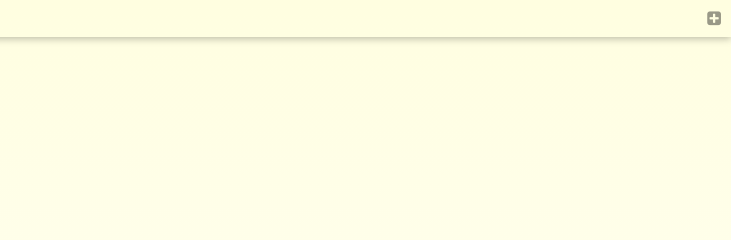
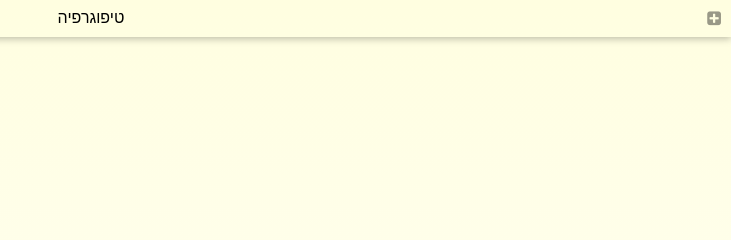
Before and after one commit to Comfuner/spaceTypo, a plain HTML site: page index.html in a window 1280 px wide. Shown: the top 240 px of the page, 549-1280 px from the left. Drawn offline with nearby package versions, Linux system fonts and the light colour scheme; a web font is replaced by a local one.

Commit message:
First Byte

```diff
--- a/index.html
+++ b/index.html
@@ -12,7 +12,7 @@
             <i class="fa fa-plus-square" aria-hidden="true"></i>
         </div>
         <div class="typo-logo">
-            <span></span>
+            <span>טיפוגרפיה</span>
         </div>
         <div class="typo-menu-share">
             <i class="fa fa-facebook-f" aria-hidden="true"></i>
--- /dev/null
+++ b/sass/_mixins.scss
@@ -0,0 +1,11 @@
+@mixin prefix($declarations) {
+  $prefixes: ('webkit','moz','ms','o');
+  @each $property, $value in $declarations {
+    @each $prefix in $prefixes {
+      #{'-' + $prefix + '-' + $property}: $value;
+    }
+
+    // Output standard non-prefixed declaration
+    #{$property}: $value;
+  }
+}
--- a/sass/styles.scss
+++ b/sass/styles.scss
@@ -1,4 +1,7 @@
+@import url('https://fonts.googleapis.com/css?family=Alef:400,700|Amatica+SC:400,700|Assistant:400,700|Frank+Ruhl+Libre|Heebo:100,400,700|Miriam+Libre:400,700|Rubik:300,400,700|Secular+One|Varela+Round&subset=hebrew');
+
 @import "reset";
+@import "mixins";
 @import "helpers";
 @import "fa/_font-awesome.scss";
 
@@ -6,6 +9,17 @@ body, html {
 direction: rtl;
 };
 
+//.allfonts {
+//  font-family: 'Varela Round', sans-serif;
+//  font-family: 'Rubik', sans-serif;
+//  font-family: 'Alef', sans-serif;
+//  font-family: 'Heebo', sans-serif;
+//  font-family: 'Secular One', sans-serif;
+//  font-family: 'Amatica SC', cursive;
+//  font-family: 'Miriam Libre', sans-serif;
+//  font-family: 'Frank Ruhl Libre', sans-serif;
+//  font-family: 'Assistant', sans-serif;
+//}
 .typo-topbar {
   font-size:16px;
   overflow:hidden;
@@ -29,8 +43,22 @@ direction: rtl;
       @extend .typo-topbar-icon
     }
   }
-  .type-logo {
-
+  .typo-logo {
+    display: inline-block;
+    position: absolute;
+    left:50%;
+    @include prefix((transform:translateX(-50%)));
+    span {
+      display: inline-block;
+      margin: 0 auto;
+      cursor: pointer;
+      transition: all 0.5s ease-in-out;
+      font-family: 'Varela Round', sans-serif;
+      letter-spacing: 0;
+      &:hover {
+        letter-spacing: 5px;
+      }
+    }
   }
 }
 
```
Also changed, not shown: stylesheets/styles.css, 1 other file.
